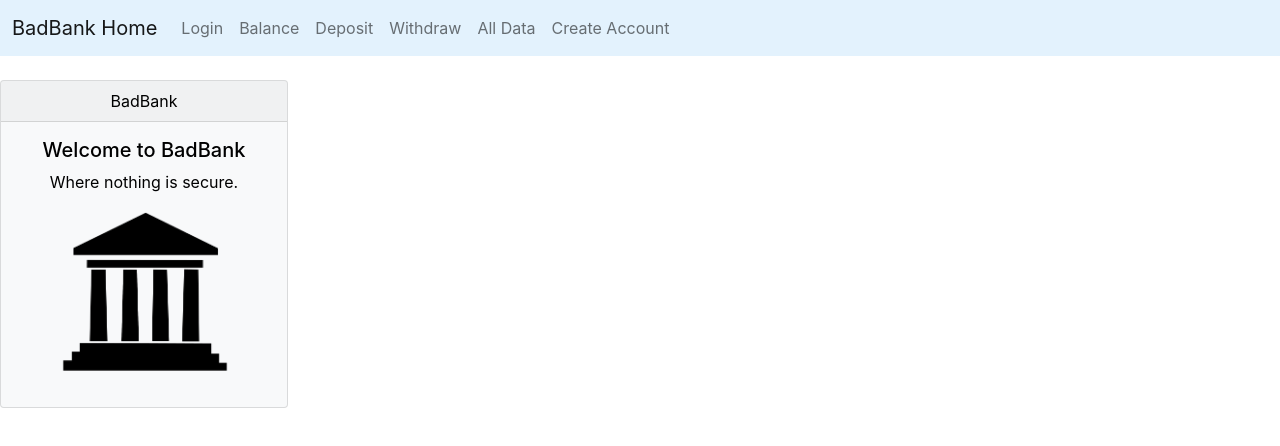
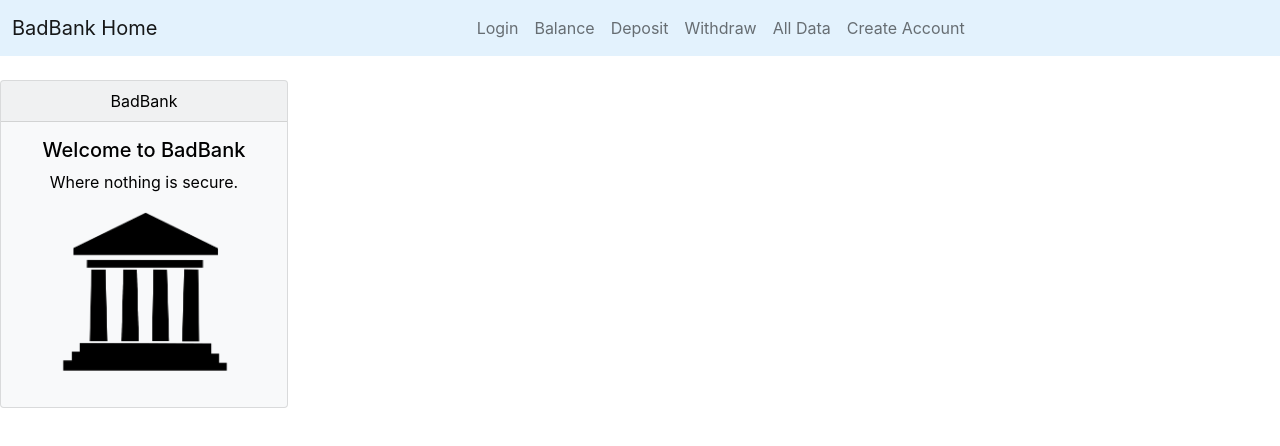
Before and after one commit to WilliamSteinbrink/BadBank, a React (Create React App) app: page / in a window 1280 px wide. Shown: the top 446 px of the page. Built offline with nearby package versions, Linux system fonts and the light colour scheme.

Commit message:
centered navbar

```diff
--- a/src/Navbar.js
+++ b/src/Navbar.js
@@ -9,7 +9,7 @@
                 <span className="navbar-toggler-icon"></span>
                 </button>
                 <div className="collapse navbar-collapse" id="navbarSupportedContent">
-                <ul className="navbar-nav me-auto mb-2 mb-lg-0">
+                <ul className="navbar-nav mx-auto mb-2 mb-lg-0">
                     <li className="nav-item">
                         <Link className="nav-link" to="/login/">Login</Link>
                     </li>
```
